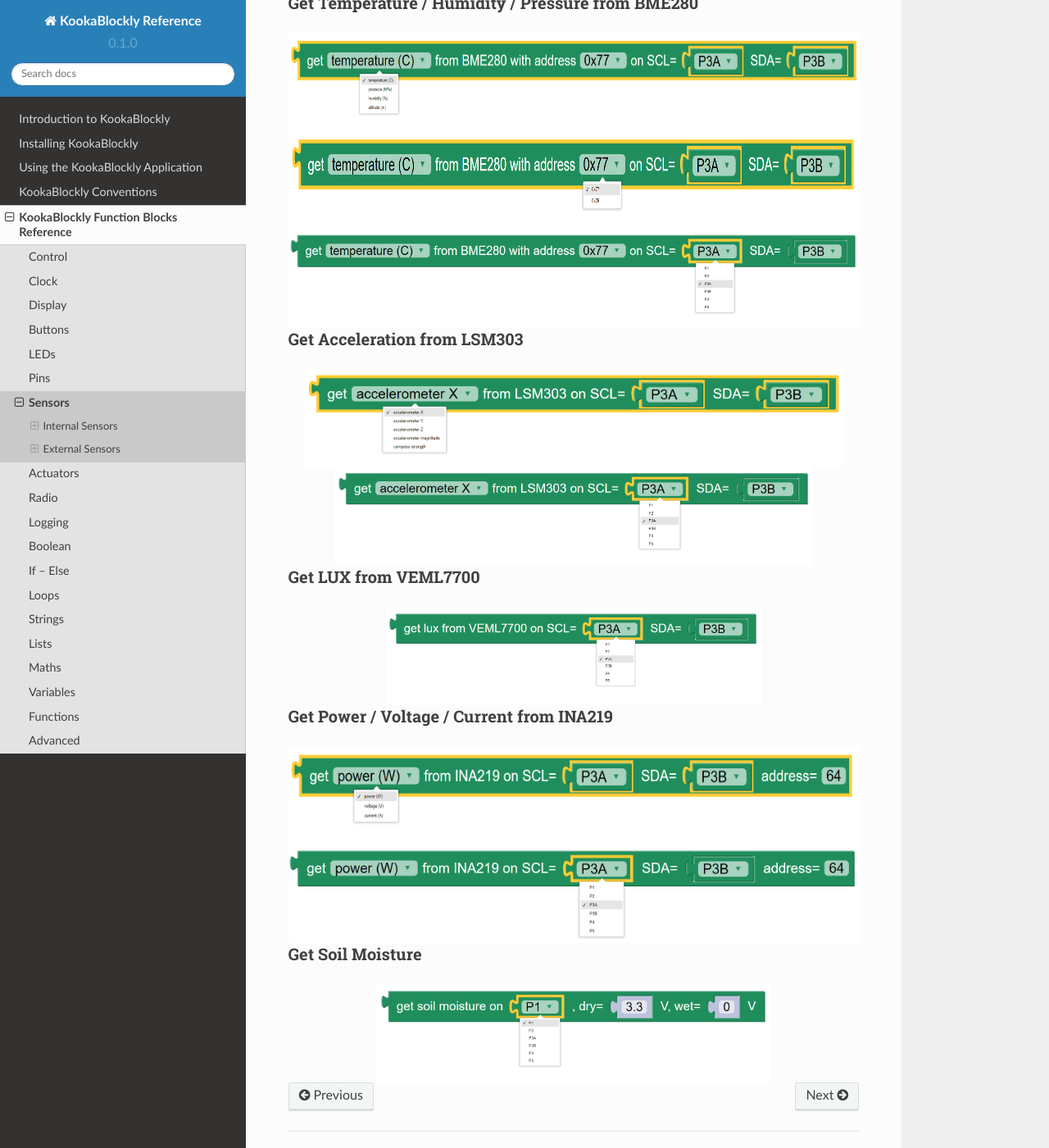
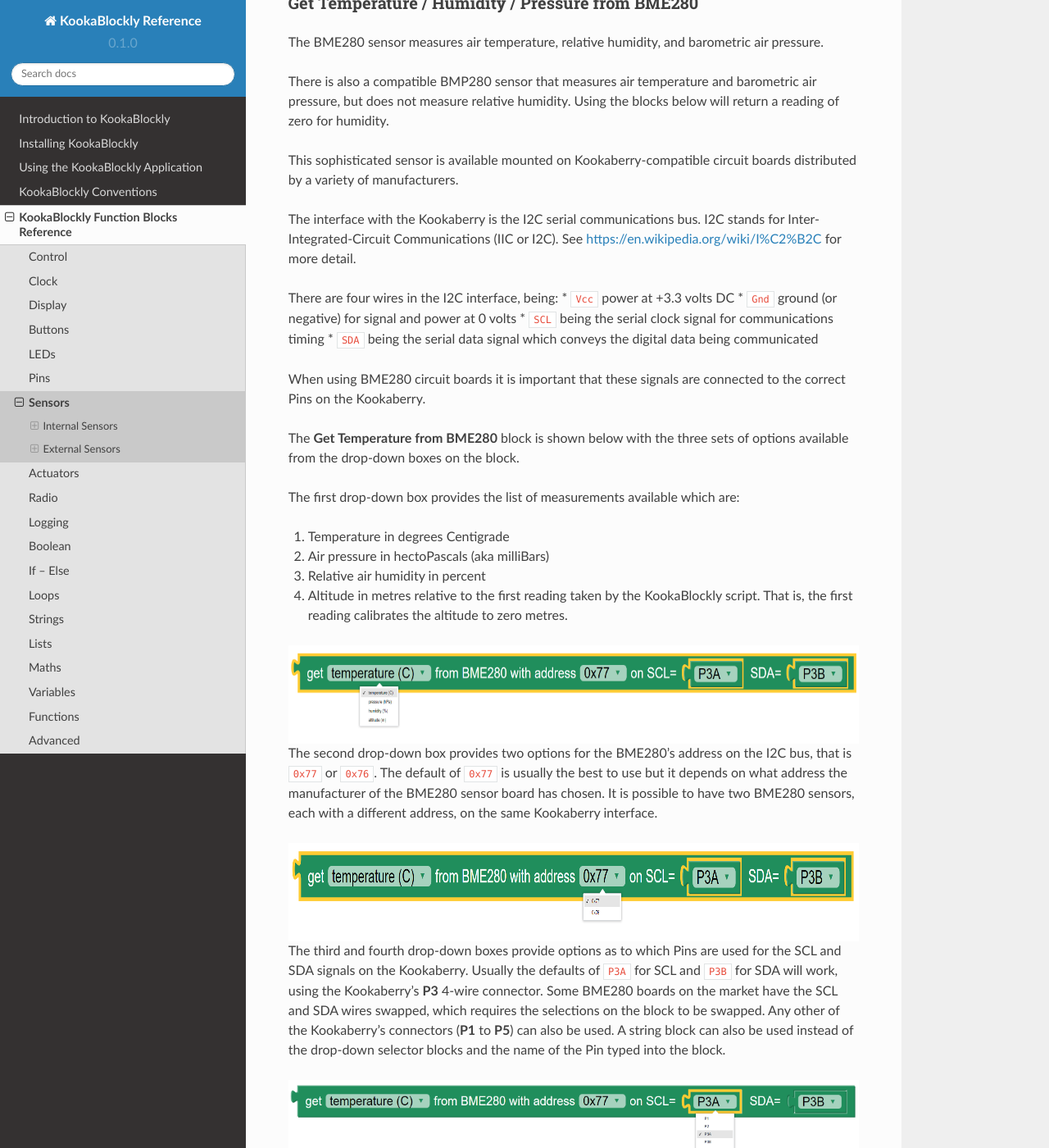
Before and after one commit to TDStrasser/KookaBlockly-Reference, a Sphinx documentation site: the page built from docs/source/sensors.rst, in a window 1280 px wide and 1400 px high, scrolled down 3902 px. Shown: the whole window at 82% size. Built offline with Sphinx 7.4.7 and the Read the Docs theme 2.0.0, drawn with Linux system fonts in a browser that asks for light colours.

Commit message:
Content for BME280

```diff
--- a/docs/source/sensors.rst
+++ b/docs/source/sensors.rst
@@ -145,26 +145,55 @@
 Get Temperature / Humidity / Pressure from BME280
 ~~~~~~~~~~~~~~~~~~~~~~~~~~~~~~~~~~~~~~~~~~~~~~~~~
 
+The BME280 sensor measures air temperature, relative humidity, and barometric air pressure.
+
+There is also a compatible BMP280 sensor that measures air temperature and barometric air pressure,
+but does not measure relative humidity.  Using the blocks below will return a reading of zero for humidity.
+
+This sophisticated sensor is available mounted on Kookaberry-compatible circuit boards distributed by a variety of manufacturers.
+
+The interface with the Kookaberry is the I2C serial communications bus. I2C stands for Inter-Integrated-Circuit Communications (IIC or I2C).
+See https://en.wikipedia.org/wiki/I%C2%B2C for more detail.
+
+There are four wires in the I2C interface, being:
+* ``Vcc`` power at +3.3 volts DC
+* ``Gnd`` ground (or negative) for signal and power at 0 volts
+* ``SCL`` being the serial clock signal for communications timing
+* ``SDA`` being the serial data signal which conveys the digital data being communicated
+
+When using BME280 circuit boards it is important that these signals are connected to the correct Pins on the Kookaberry.
+
+The **Get Temperature from BME280** block is shown below with the three sets of options available from the drop-down boxes on the block.
+
+The first drop-down box provides the list of measurements available which are:
+
+1.  Temperature in degrees Centigrade
+2.  Air pressure in hectoPascals (aka milliBars)
+3.  Relative air humidity in percent
+4.  Altitude in metres relative to the first reading taken by the KookaBlockly script. That is, the first reading calibrates the altitude to zero metres.
 
 
 .. image:: images/sensors-get-temp-bme.png
    :height: 120
    :align: center
 
-
+The second drop-down box provides two options for the BME280's address on the I2C bus, that is ``0x77`` or ``0x76``.
+The default of ``0x77`` is usually the best to use but it depends on what address the manufacturer of the BME280 sensor board has chosen.
+It is possible to have two BME280 sensors, each with a different address, on the same Kookaberry interface.
 
 .. image:: images/sensors-get-temp-bme-adx.png
    :height: 120
    :align: center
 
+The third and fourth drop-down boxes provide options as to which Pins are used for the SCL and SDA signals on the Kookaberry.
+Usually the defaults of ``P3A`` for SCL and ``P3B`` for SDA will work, using the Kookaberry's **P3** 4-wire connector.
+Some BME280 boards on the market have the SCL and SDA wires swapped, which requires the selections on the block to be swapped.
+Any other of the Kookaberry's connectors (**P1** to **P5**) can also be used.
+A string block can also be used instead of the drop-down selector blocks and the name of the Pin typed into the block.
 
 .. image:: images/sensors-get-temp-bme-pins.png
    :height: 120
    :align: center
-
-
-
-
 
 
 Get Acceleration from LSM303
```
